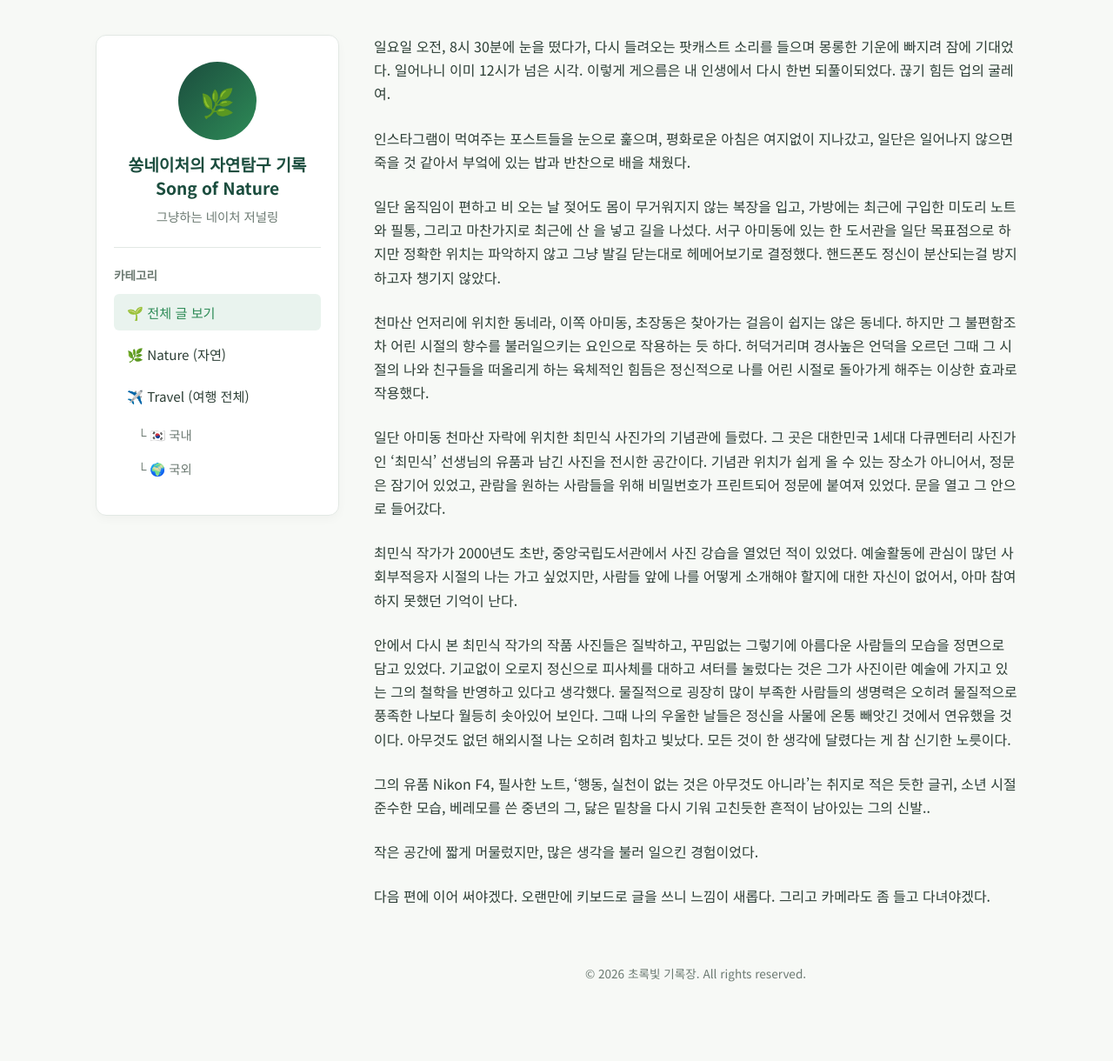
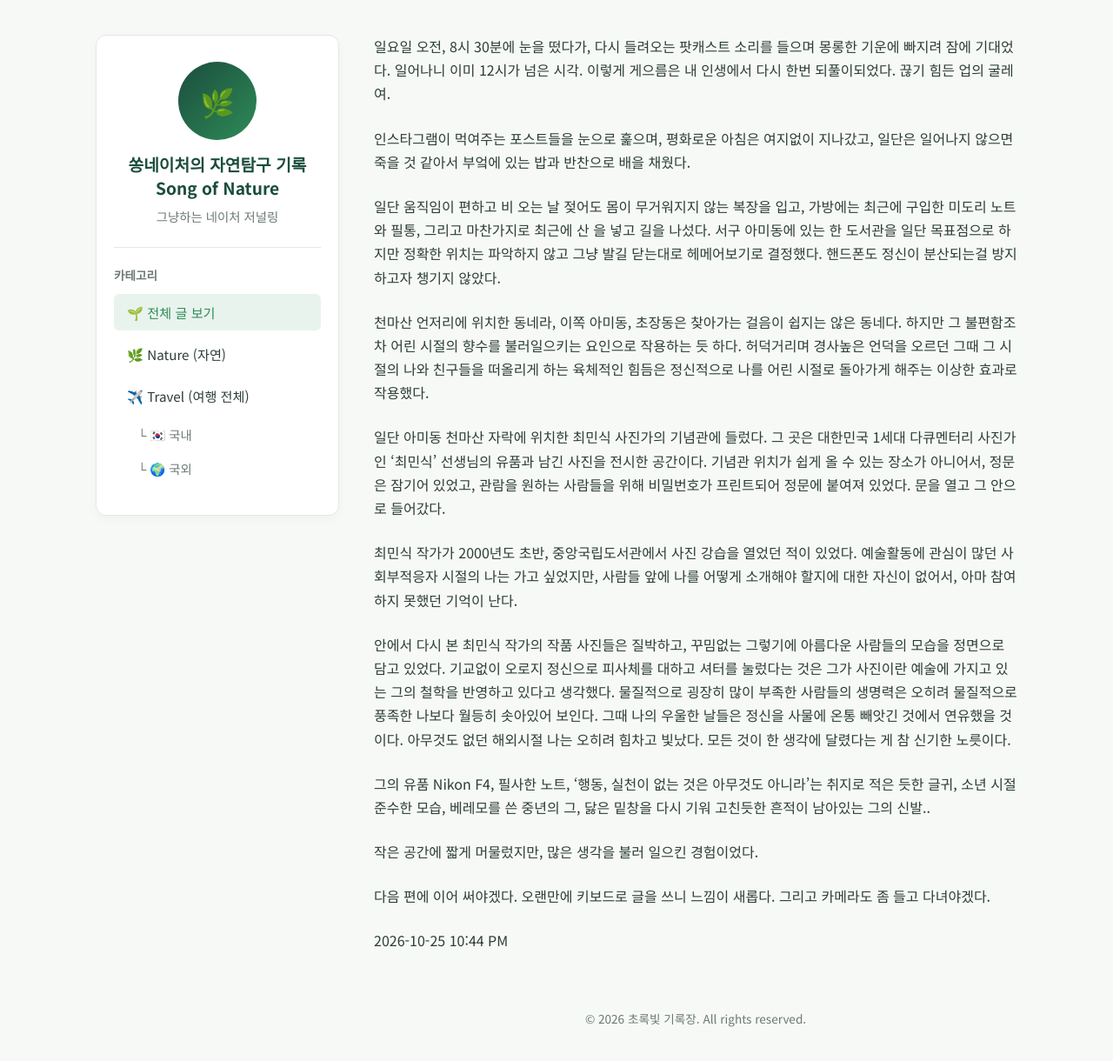
Before and after one commit to Songofnature/Nature-Journal, a Jekyll site: the page built from _posts/2026-10-25-welcome.md, in a window 1280 px wide and 1263 px high. Shown: the top 1220 px of the window at 87% size. Built offline with Jekyll 4.4.1, drawn with Linux system fonts in a browser that asks for light colours.

Commit message:
Add timestamp to welcome post

```diff
--- a/_posts/2026-10-25-welcome.md
+++ b/_posts/2026-10-25-welcome.md
@@ -30,3 +30,5 @@ tags: ["#부산", "#여행", "#최민식", "#이태석", "#서구"]
 작은 공간에 짧게 머물렀지만, 많은 생각을 불러 일으킨 경험이었다.
 
 다음 편에 이어 써야겠다. 오랜만에 키보드로 글을 쓰니 느낌이 새롭다. 그리고 카메라도 좀 들고 다녀야겠다.
+
+2026-10-25 10:44 PM
```
